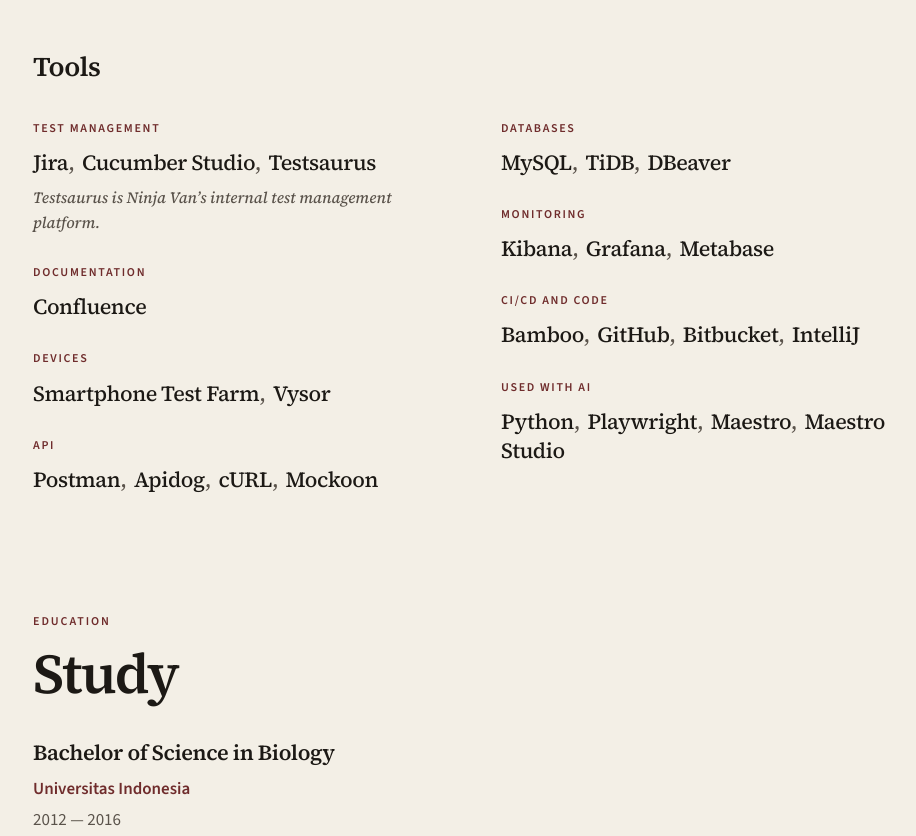
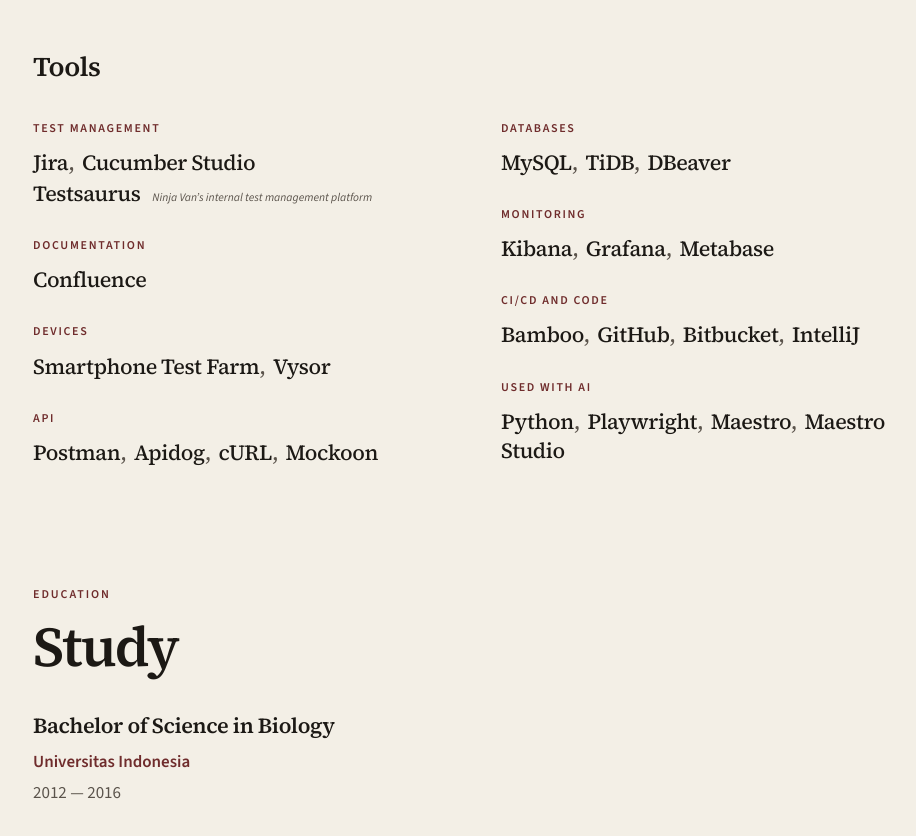
Before and after one commit to nadiafarahdhiba/work-resume, a plain HTML site: page index.html in a window 1280 px wide. Shown: the part 5922-6758 px from the top of the page, without its empty margins (167-1083 px from the left). Drawn offline with nearby package versions, Linux system fonts and the light colour scheme.

Commit message:
Place the Testsaurus note in small type beside the name.
Co-authored-by: Cursor <cursoragent@cursor.com>

```diff
--- a/css/styles.css
+++ b/css/styles.css
@@ -373,19 +373,30 @@ a { color: inherit; }
   color: var(--ink);
 }
 
-.tool-names span:not(:last-child)::after {
+.tool-names > span:not(:last-child):not(:has(+ span small))::after {
   content: ",";
   margin-right: 0.35em;
   color: var(--muted);
 }
 
-.tool-note {
-  margin: 8px 0 0;
-  max-width: 36em;
+.tool-names > span:has(small) {
+  display: flex;
+  align-items: baseline;
+  gap: 0.55em;
+  width: 100%;
+  margin-top: 2px;
+}
+
+.tool-names small {
+  flex: 1;
+  min-width: 0;
+  font-family: var(--sans);
+  font-size: 0.72rem;
+  font-style: italic;
+  font-weight: 400;
+  letter-spacing: 0;
+  line-height: 1.35;
   color: var(--muted);
-  font-family: var(--serif);
-  font-style: italic;
-  font-size: 0.98rem;
 }
 
 .unfilled {
--- a/js/main.js
+++ b/js/main.js
@@ -72,8 +72,11 @@ const RESUME = {
   tools: [
     {
       name: "Test management",
-      items: ["Jira", "Cucumber Studio", "Testsaurus"],
-      note: "Testsaurus is Ninja Van’s internal test management platform."
+      items: [
+        "Jira",
+        "Cucumber Studio",
+        { name: "Testsaurus", note: "Ninja Van’s internal test management platform" }
+      ]
     },
     { name: "Documentation", items: ["Confluence"] },
     { name: "Devices", items: ["Smartphone Test Farm", "Vysor"] },
@@ -298,9 +301,14 @@ function fillTools() {
     const item = el("article");
     item.append(el("h3", null, group.name));
     const names = el("p", "tool-names");
-    group.items.forEach((name) => names.append(el("span", null, name)));
+    group.items.forEach((entry) => {
+      const tool = typeof entry === "string" ? { name: entry } : entry;
+      const name = el("span");
+      name.append(el("span", "tool-label", tool.name));
+      if (tool.note) name.append(el("small", null, tool.note));
+      names.append(name);
+    });
     item.append(names);
-    if (group.note) item.append(el("p", "tool-note", group.note));
     board.append(item);
   });
   slot.replaceChildren(board);
```
